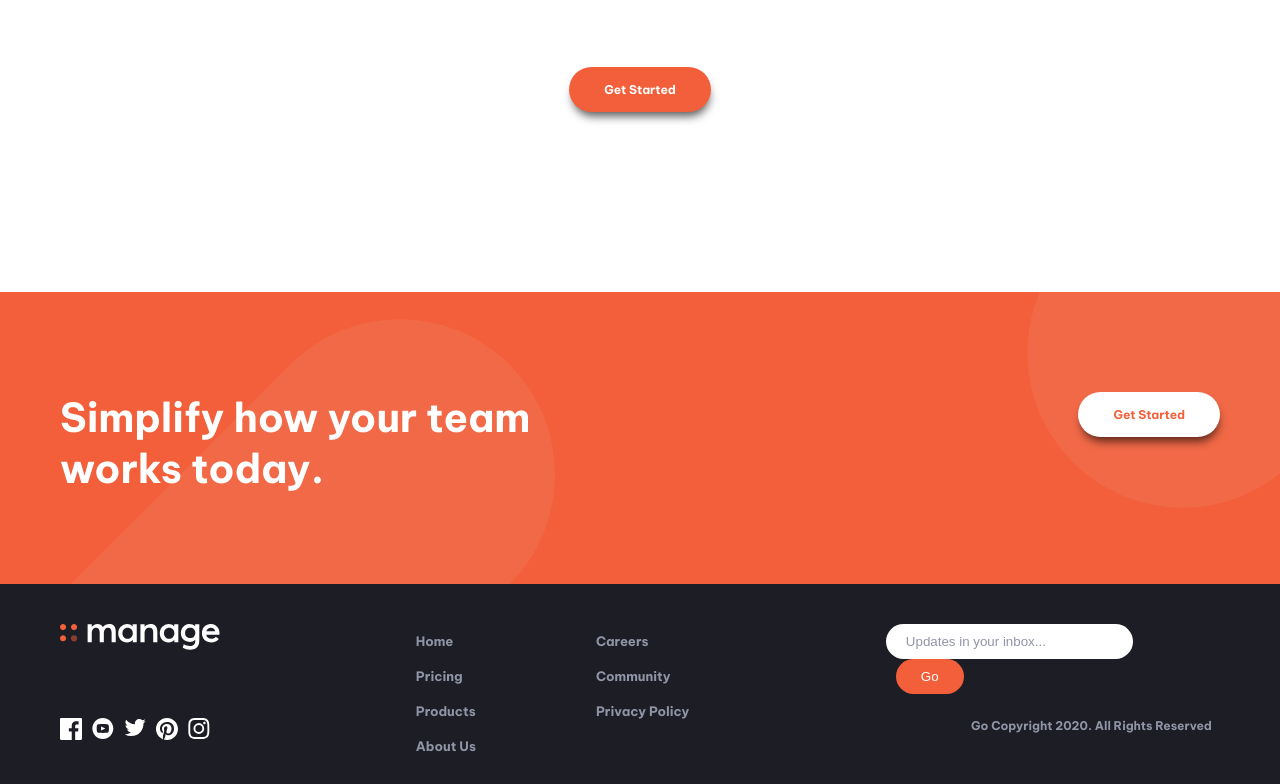
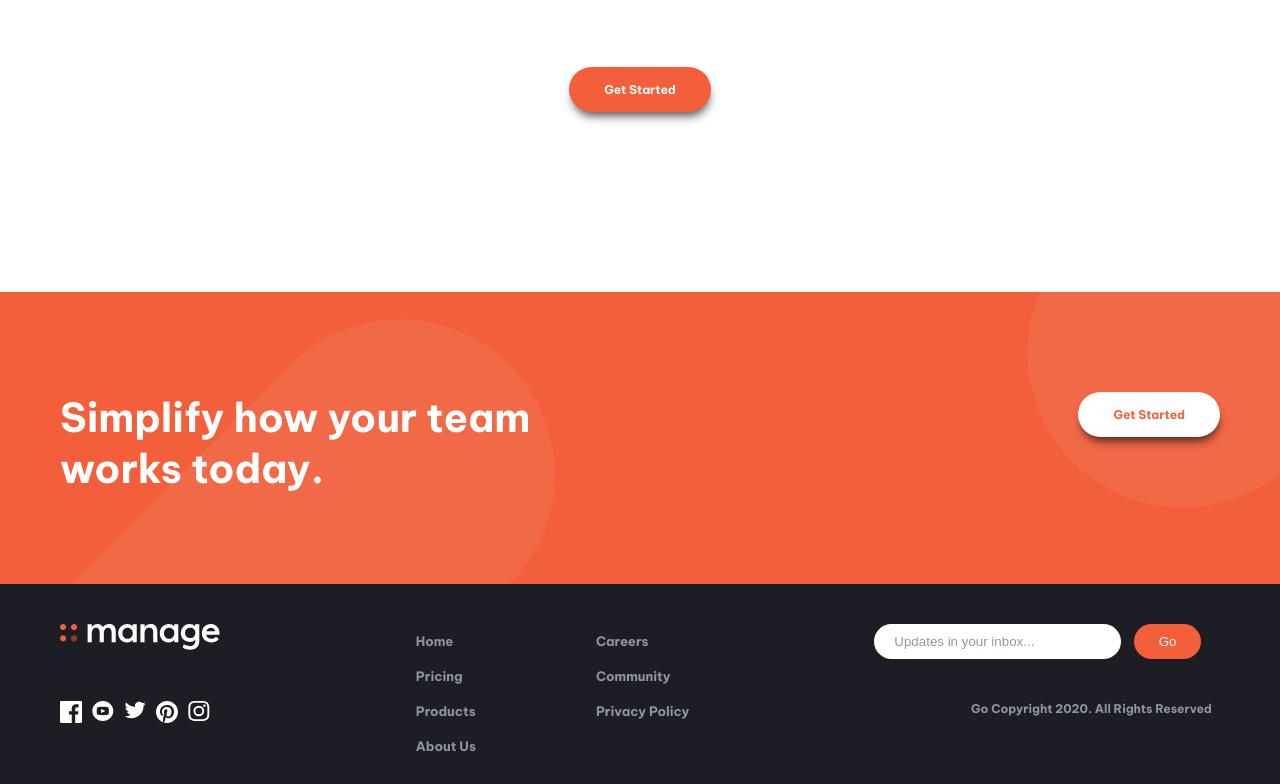
Before and after one commit to Albertofusa/Man-age-landing-responsive, a plain HTML site: page index.html in a window 1280 px wide. Shown: the part 1933-2717 px from the top of the page. Drawn offline with Linux system fonts and the light colour scheme.

Commit message:
actualizando

```diff
--- a/index.html
+++ b/index.html
@@ -194,7 +194,7 @@
     <footer class="footer">
       <div class="container container__footer__desktop">
         <section class="content__footer">
-          <div class="input__footer input__footer__desktop">
+          <div class="input__footer">
             <input
               type="text"
               name=""
--- a/style.css
+++ b/style.css
@@ -901,14 +901,6 @@ input {
     line-height: 3.5rem;
   }
 
-  .input__footer {
-    margin: 0;
-  }
-
-  .input__footer__desktop {
-    padding-left: 2.2rem;
-  }
-
   .text__footer {
     text-align: end;
   }
```
